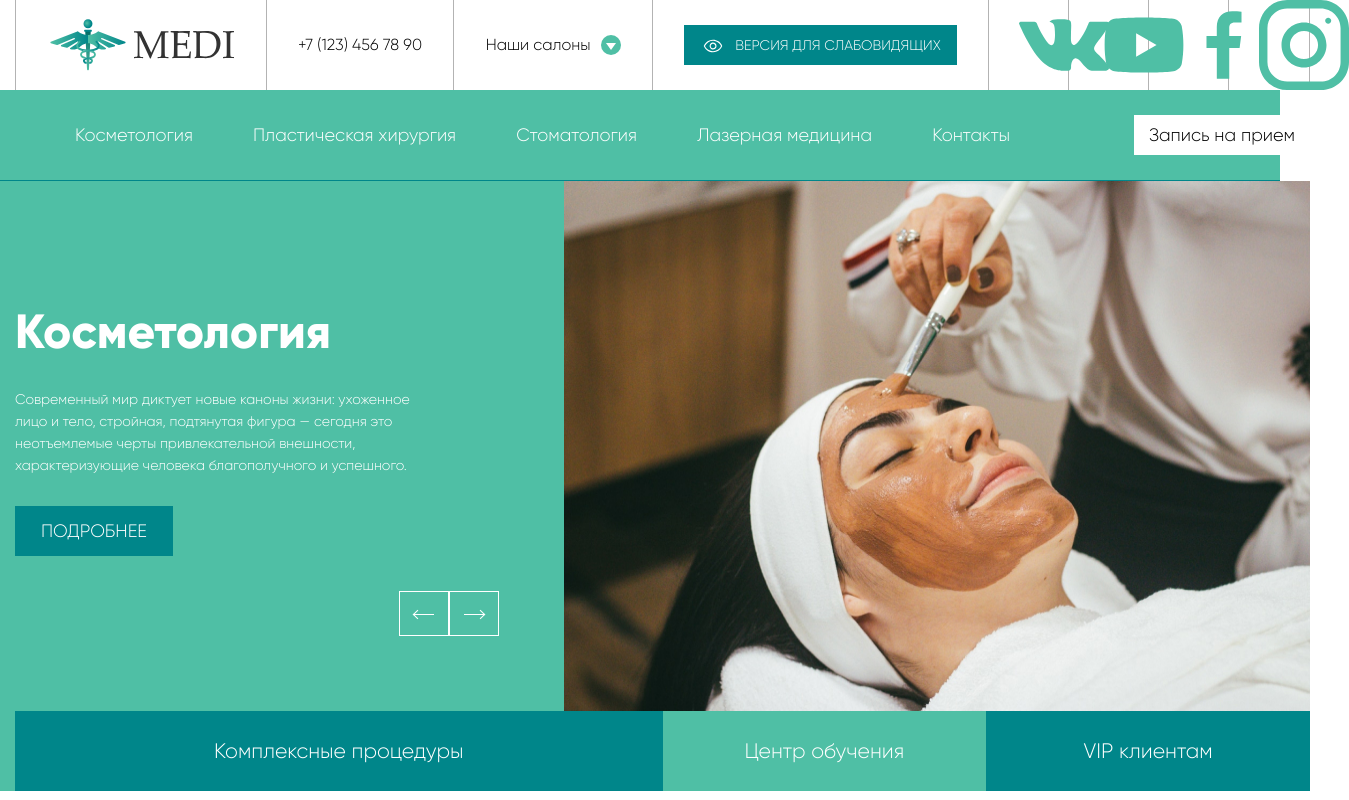
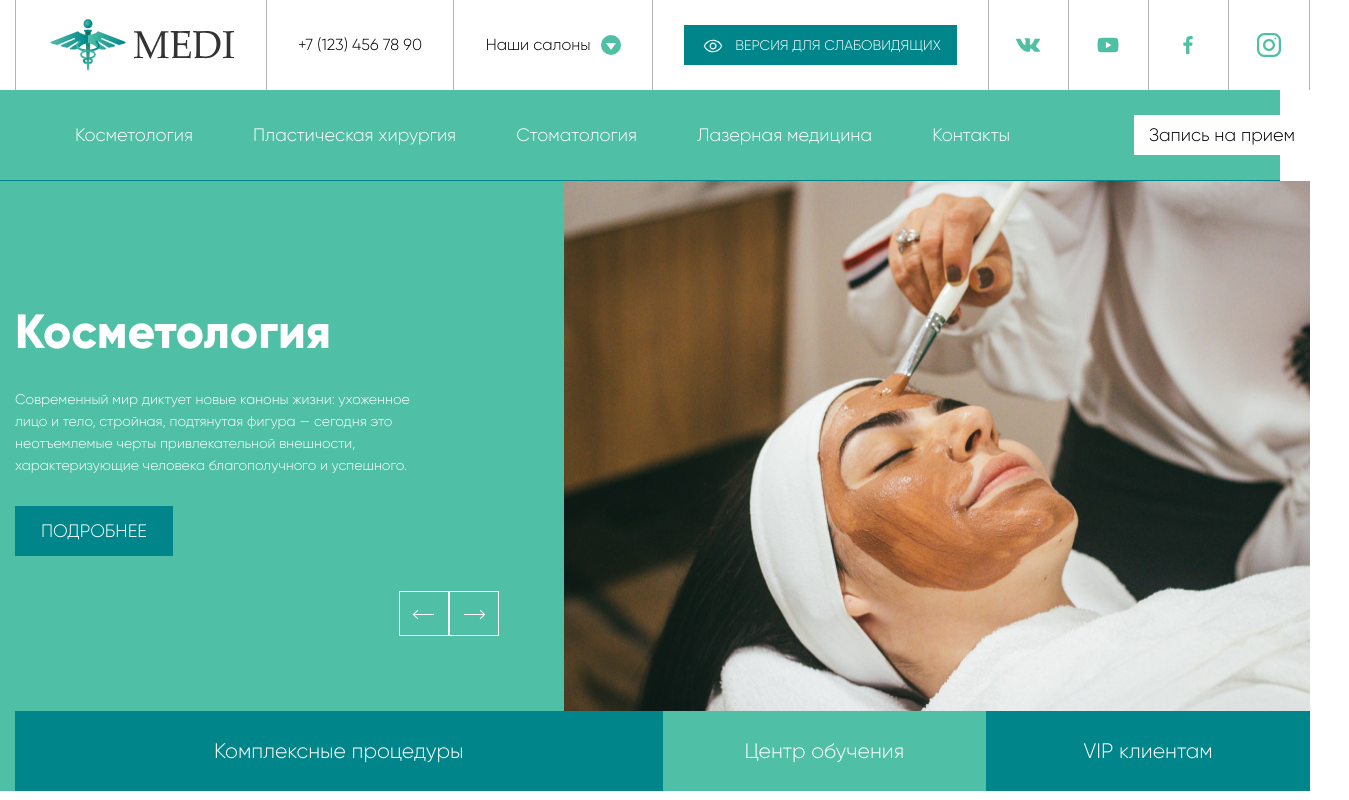
Before and after one commit to pechatnova-n/medi, a website: page app/index.html in a window 1280 px wide. Shown: the top 800 px of the page, 1349 px wide, since content can reach past the window. Drawn offline with nearby package versions, Linux system fonts and the light colour scheme.

```diff
--- a/app/index.html
+++ b/app/index.html
@@ -37,10 +37,18 @@
                         </div>
                         <div class="top-line__item social">
                             <div class="social">
+                                <div class="social__item">
                                     <a class="social__link" href="#"><img src="images/vk.svg" alt="vk"></a>
+                                </div>
+                                <div class="social__item">
                                     <a class="social__link" href="#"><img src="images/youtube.svg" alt="youtube"></a>
+                                </div>
+                                <div class="social__item">
                                     <a class="social__link" href="#"><img src="images/facebook.svg" alt="facebook"></a>
+                                </div>
+                                <div class="social__item">
                                     <a class="social__link" href="#"><img src="images/instagram.svg" alt="instagram"></a>
+                                </div>
                             </div>
                         </div>
                     </div>
@@ -356,10 +364,18 @@
                     </div>
                     <div class="bottom-line__item">
                         <div class="social">
+                            <div class="social__item">
                                 <a class="social__link" href="#"><img src="images/vk.svg" alt="vk"></a>
+                            </div>
+                            <div class="social__item">
                                 <a class="social__link" href="#"><img src="images/youtube.svg" alt="youtube"></a>
+                            </div>
+                            <div class="social__item">
                                 <a class="social__link" href="#"><img src="images/facebook.svg" alt="facebook"></a>
+                            </div>
+                            <div class="social__item">
                                 <a class="social__link" href="#"><img src="images/instagram.svg" alt="instagram"></a>
+                            </div>
                         </div>
                     </div>
                 </div>
--- a/app/scss/style.scss
+++ b/app/scss/style.scss
@@ -159,19 +159,26 @@
   display: flex;
   align-items: center;
   flex: 0 0 auto;
-  &__link{
+  &__item{
     display: flex;
     height: 90px;
     width: 80px;
-    padding: 0 30px;
+    border-right: 1px solid $gray;
     text-align: center;
     vertical-align: middle;
-    border-right: 1px solid $gray;
+    align-items: center;
+    justify-content: center;
     &:last-child{
       border-right: none;
     }
+  }
+  &__link{
+      display: block;
+      width: 24px;
+      height: 24px;
     img{
-
+      width: 100%;
+      height: 100%;
     }
   }
 }
```
Also changed, not shown: app/css/style.min.css. Lines whose indentation alone changed are shown as unchanged.
